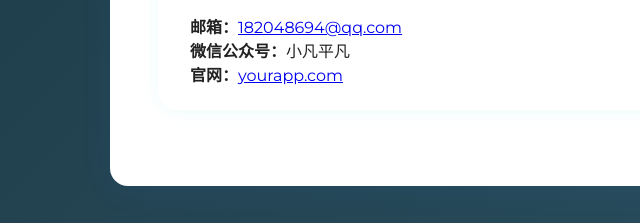
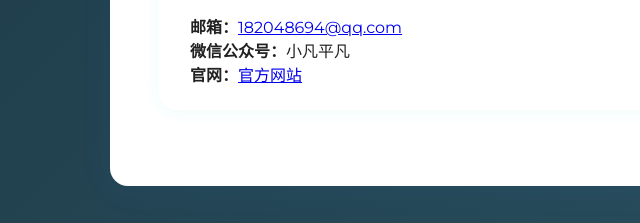
Before and after one commit to 18946008878/web, a plain HTML site: page index.html in a window 1280 px wide. Shown: the part 2552-2775 px from the top of the page, 7-647 px from the left. Drawn offline with Linux system fonts and the light colour scheme.

Commit message:
Update index.html

```diff
--- a/index.html
+++ b/index.html
@@ -457,7 +457,7 @@
             <div class="module-content">
                 <strong>邮箱：</strong><a href="182048694@qq.com">182048694@qq.com</a><br>
                 <strong>微信公众号：</strong>小凡平凡<br>
-                <strong>官网：</strong><a href="https://yourapp.com" target="_blank">yourapp.com</a>
+                <strong>官网：</strong><a href="https://18946008878.github.io/web/" target="_blank">官方网站</a>
             </div>
         </section>
     </main>
```
